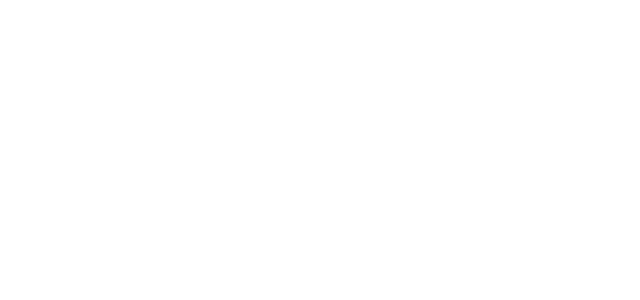
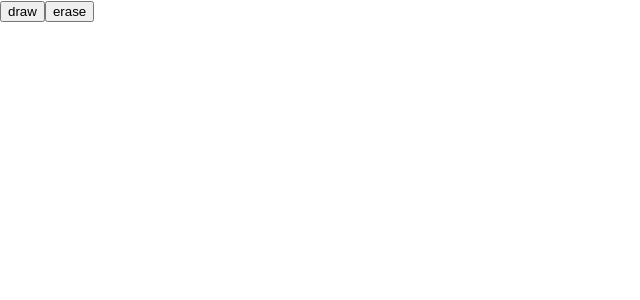
Before and after one commit to JuanLPalacios/my-drawing-app, a React (Create React App) app: page / in a window 1280 px wide. Shown: the top 300 px of the page, without its empty margins (0-640 px from the left). Built offline with nearby package versions, Linux system fonts and the light colour scheme.

Commit message:
Make tool selectable

```diff
--- a/src/App.tsx
+++ b/src/App.tsx
@@ -1,5 +1,7 @@
-import { useCallback, useState } from 'react';
+import { useCallback, useContext, useState } from 'react';
 import { Layer } from './components/Layer';
+import { Menu } from './components/Menu';
+import { MenuContext } from './contexts/MenuContext';
 import { Draw } from './tools/Draw';
 
 const createCanvasPair = (width: number, heidgh: number) => {
@@ -13,12 +15,17 @@
 
 const App = () => {
   const width = 600, height = 600;
+  const [menuOptions] = useContext(MenuContext);
   const [layerPair] = useState(createCanvasPair(width, height));
   const [bufferPair] = useState(createCanvasPair(width, height));
-  const Tool = Draw
-  return <Tool bufferPair={bufferPair} layerPair={layerPair}>
+  const {selectedTool, tools} = menuOptions;
+  const {Tool} = tools[selectedTool];
+  return <>
+  <Tool bufferPair={bufferPair} layerPair={layerPair}>
     <Layer canvas={layerPair.canvas} buffer={bufferPair.canvas} />
-  </Tool>;
+  </Tool>
+  <Menu />
+  </>
 }
 
 export default App;
--- a/src/components/Menu.tsx
+++ b/src/components/Menu.tsx
@@ -4,6 +4,7 @@
 export const Menu = () => {
     const [menuOptions, setMenuOptions] = useContext(MenuContext);
     const { tools, selectedTool } = menuOptions;
+    console.log(selectedTool);
     return (
         <div className="Menu">
             {tools.map(({ name }, i) =>
--- /dev/null
+++ b/src/contexts/AppContextProvider.tsx
@@ -0,0 +1,19 @@
+import { useState } from "react";
+import { Draw } from "../tools/Draw";
+import { Erase } from "../tools/Erase";
+import { MenuContext, ToolOptions } from "./MenuContext";
+
+export const AppContextProvider = (props:{children?: JSX.Element|JSX.Element[]}) => {
+    const useMenuOptions = useState<ToolOptions>({
+        tools: [
+            { Tool: Draw, name: 'draw',},
+            { Tool: Erase, name: 'erase'}
+        ],
+        selectedTool: 0
+    });
+    console.log(useMenuOptions);
+
+    return <MenuContext.Provider value={useMenuOptions}>
+        {props.children}
+    </MenuContext.Provider>;
+};
--- /dev/null
+++ b/src/css/Menu.css
@@ -0,0 +1,3 @@
+.Menu {
+    position: absolute;
+}
--- a/src/index.tsx
+++ b/src/index.tsx
@@ -3,13 +3,16 @@
 import './index.css';
 import App from './App';
 import reportWebVitals from './reportWebVitals';
+import { AppContextProvider } from './contexts/AppContextProvider';
 
 const root = ReactDOM.createRoot(
   document.getElementById('root') as HTMLElement
 );
 root.render(
   <React.StrictMode>
-    <App />
+    <AppContextProvider>
+      <App />
+    </AppContextProvider>
   </React.StrictMode>
 );
 
```
